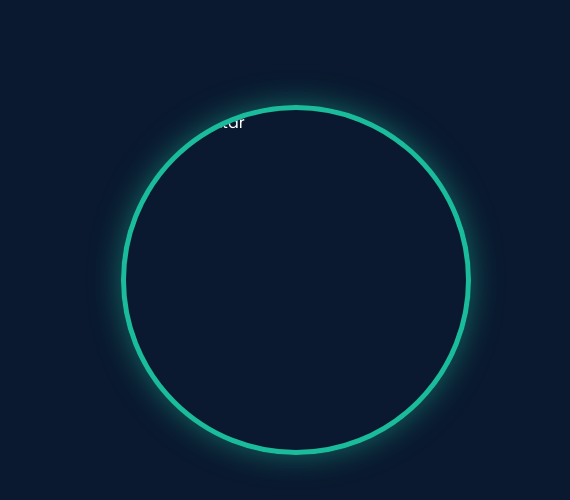
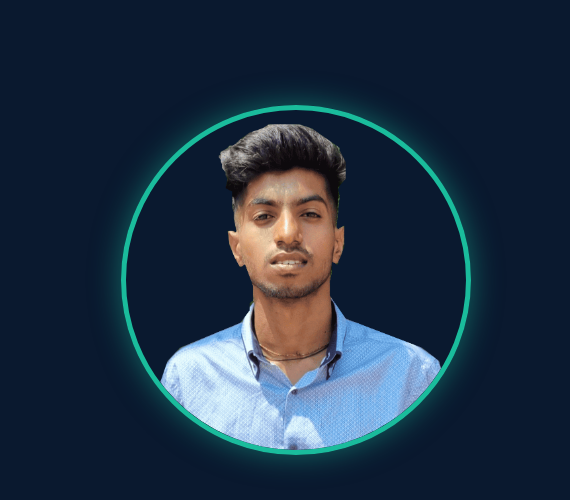
Before and after one commit to Harish667-p/Pattar, a plain HTML site: page index.html in a window 1280 px wide. Shown: the part 145-645 px from the top of the page, 613-1183 px from the left. Drawn offline with Linux system fonts and the light colour scheme.

Commit message:
Update index.html

```diff
--- a/index.html
+++ b/index.html
@@ -48,7 +48,7 @@
             </div>
             <div class="hero-image">
                 <div class="image-container">
-                    <img src="images" alt="Harish Pattar">
+                    <img src="images/Mask group.png" alt="Harish Pattar">
                 </div>
             </div>
         </div>
```
